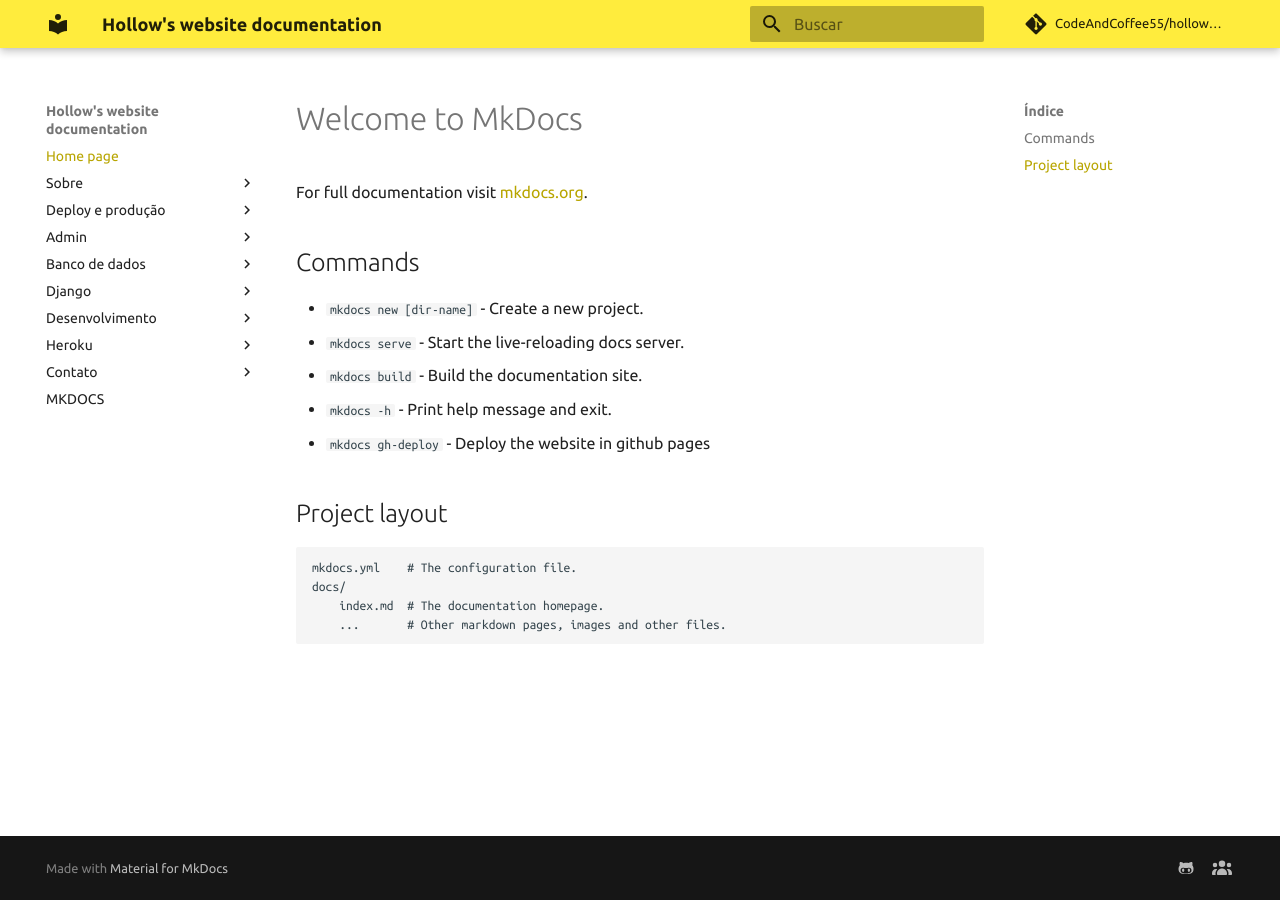
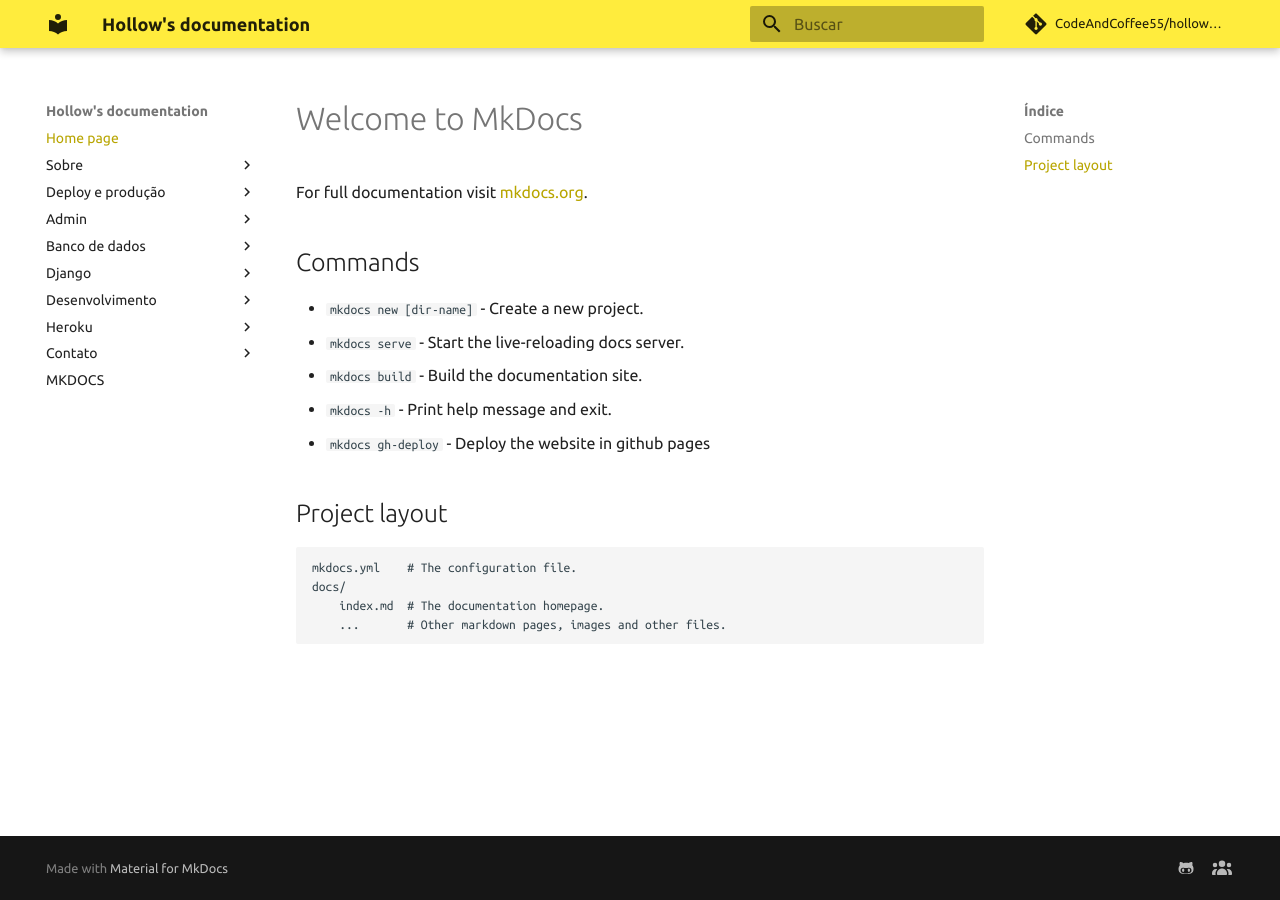
Before and after one commit to Coding55/hollow-docs, an MkDocs documentation site: the page built from docs/index.md, in a window 1280 px wide. Built offline with MkDocs 1.6.1 and Material for MkDocs 9.7.7, drawn with Linux system fonts in a browser that asks for light colours; comment, search, counter and statistics services are not loaded.

Commit message:
Changed mkdocs.yml

```diff
--- a/mkdocs.yml
+++ b/mkdocs.yml
@@ -1,4 +1,4 @@
-site_name: Hollow's website documentation
+site_name: Hollow's documentation
 
 nav:
   - Home page: index.md
@@ -22,7 +22,7 @@
     - Python: django/python.md
   - Desenvolvimento:
     - Ferramentas de desenvolvimento: development/tools.md
-    - Branch dev do site: development/dev.md
+    - Workflow de dev: development/dev.md
     - Executar o server em local: development/run-project-locally.md
     - Como adicionar uma nova funcionalidade: development/adding-feature.md
     - Testes: development/testing.md
```
